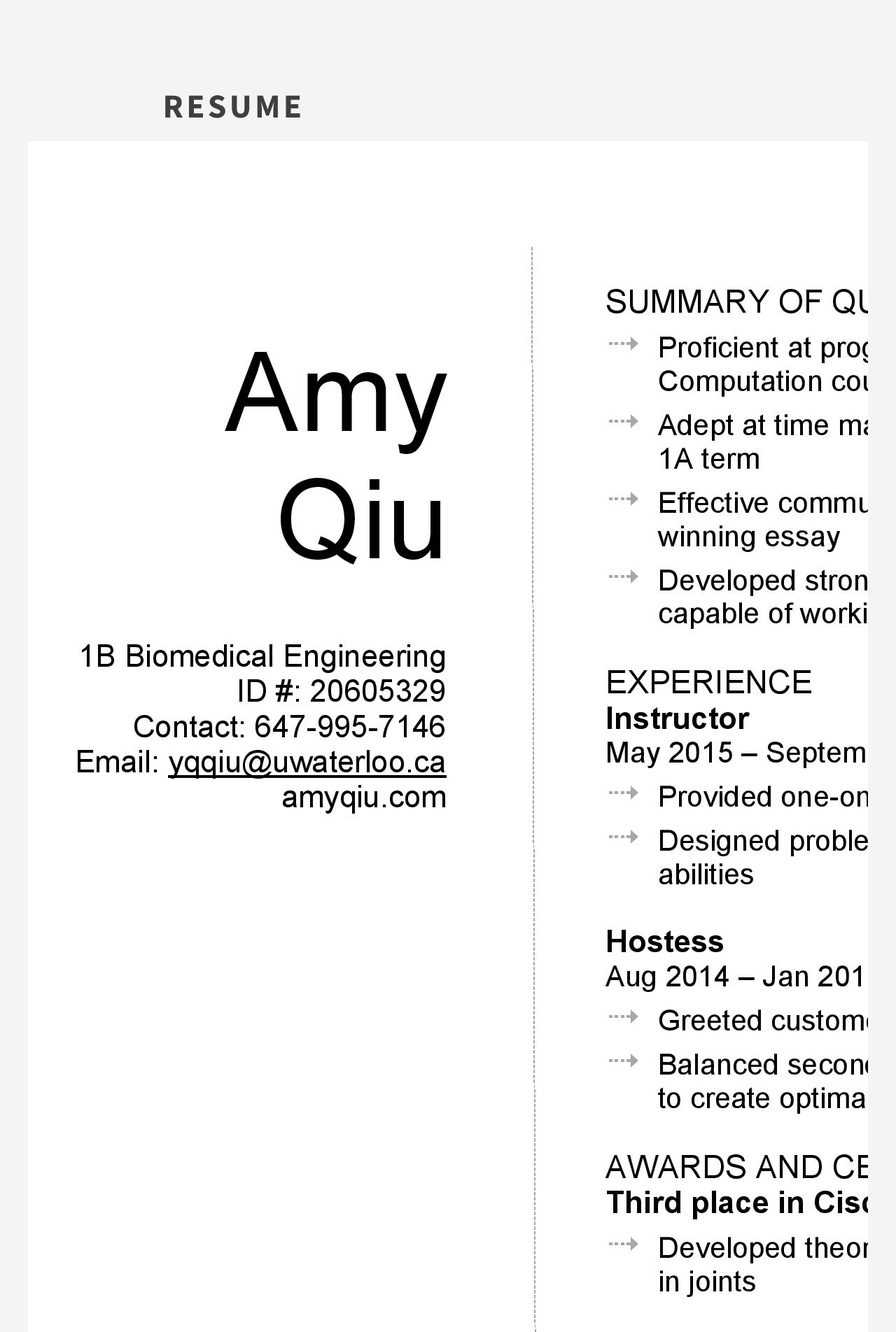
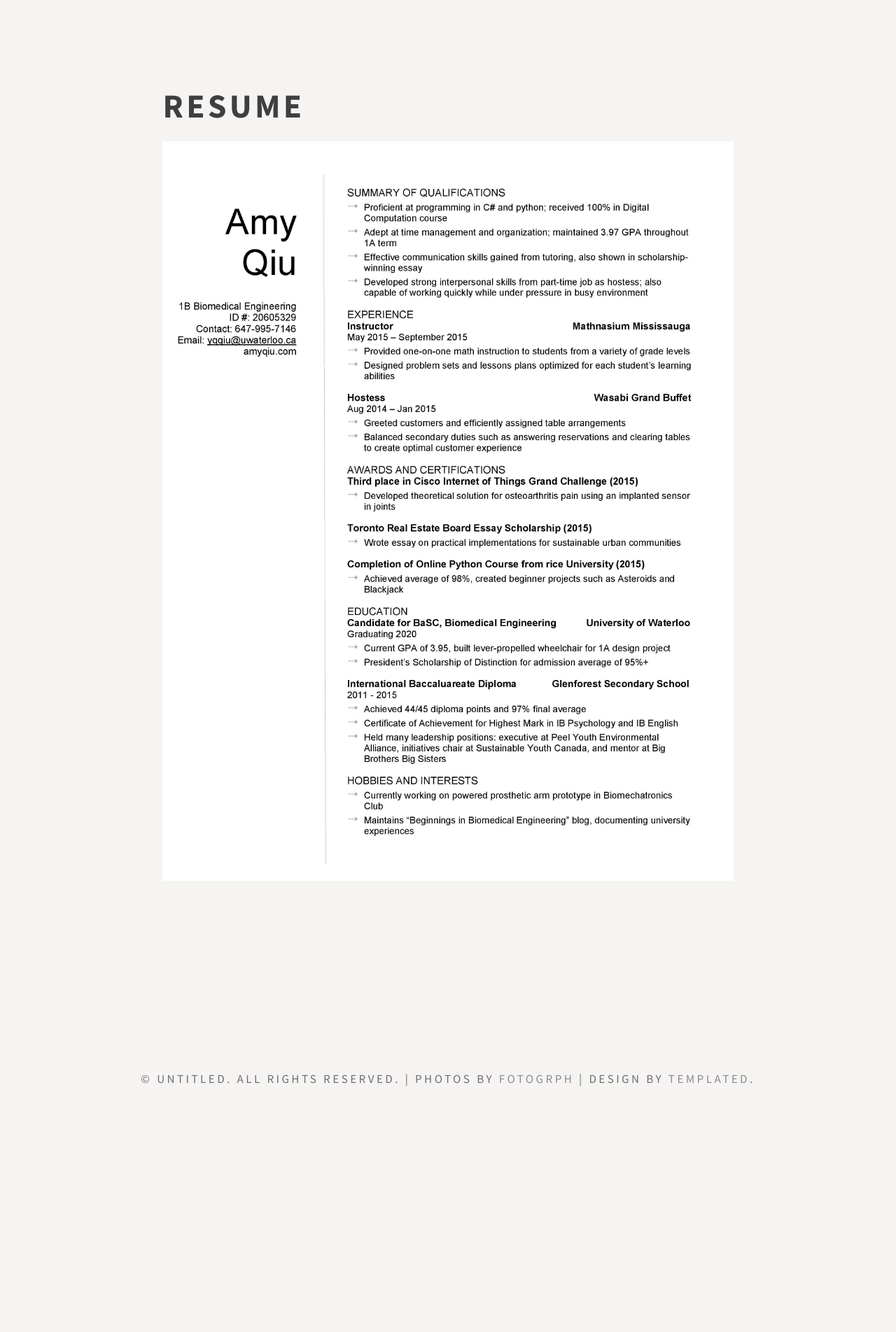
Before and after one commit to amyqiu/amyqiu, a Jekyll site: the page Resume/index.html, which Jekyll copies as it is, in a window 1280 px wide. Shown: the part 390-2294 px from the top of the page at 70% size. Built offline with Jekyll 4.4.1, drawn with Linux system fonts in a browser that asks for light colours; after the commit the page ends 2072 px from its top, so only the background shows below that.

Commit message:
Update index.html

```diff
--- a/Resume/index.html
+++ b/Resume/index.html
@@ -43,7 +43,7 @@ Released   : 20130811
 			<h2><font size="30">Resume</font></h2>
 		</div>
 	</div>
-	<p style="text-align:center;"><img src="resume.jpg"></p>
+	<p style="text-align:center;"><img src="resume.jpg" width="816" height="1057" ></p>
 </div>
 
 <div id="copyright" class="container">
```
